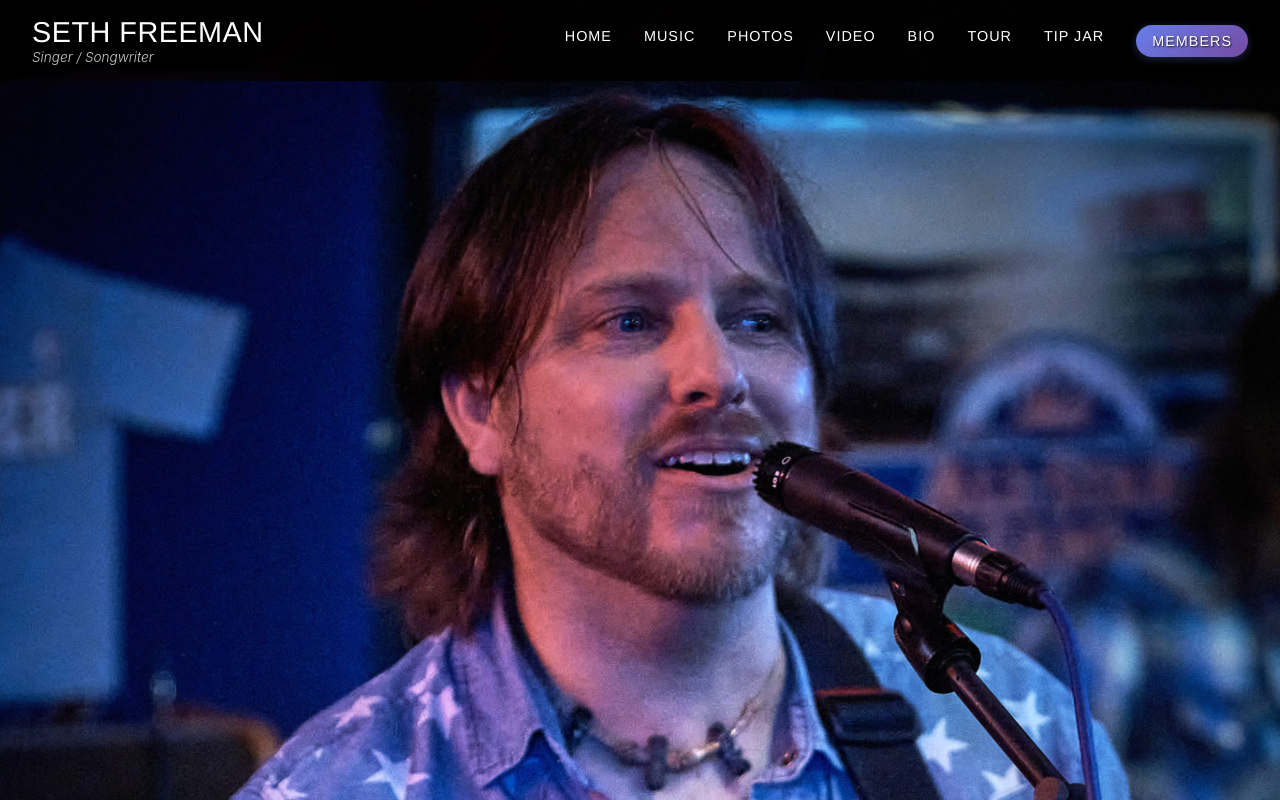
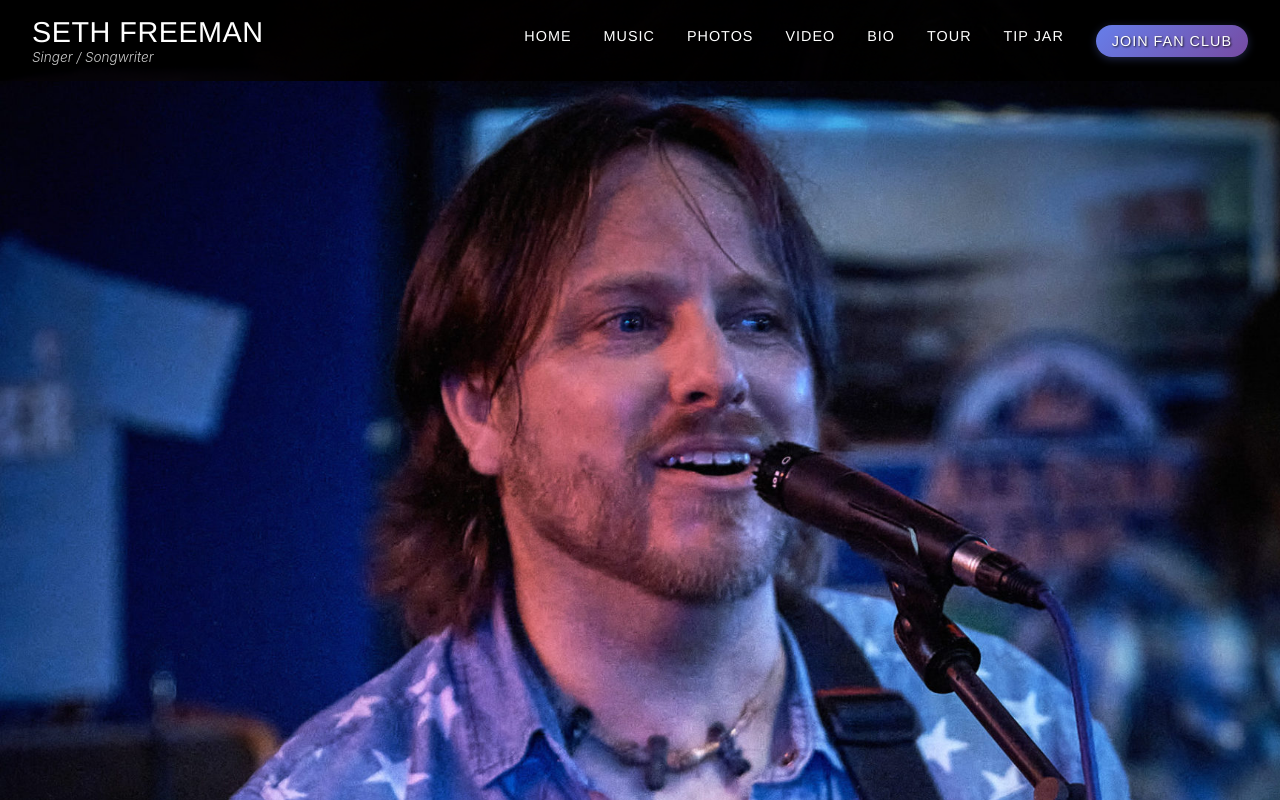
Before and after one commit to sethfreeman/sethfreemanmusic, a Next.js app in the folder frontend/: page / in a window 1280 px wide. Shown: the top 800 px of the page. Built offline with nearby package versions, Linux system fonts and the light colour scheme; no server answers.

Commit message:
Rename nav button to state-dependent 'Join Fan Club' / 'Fan Club Portal'

```diff
--- a/frontend/app/components/Navbar.js
+++ b/frontend/app/components/Navbar.js
@@ -69,7 +69,7 @@ export default function Navbar() {
         )}
         <li className="user-menu">
           <button onClick={() => setShowMenu(!showMenu)} className="members-link members-button">
-            Members
+            {user ? 'Fan Club Portal' : 'Join Fan Club'}
           </button>
           {showMenu && (
             <div className="user-dropdown">
```
